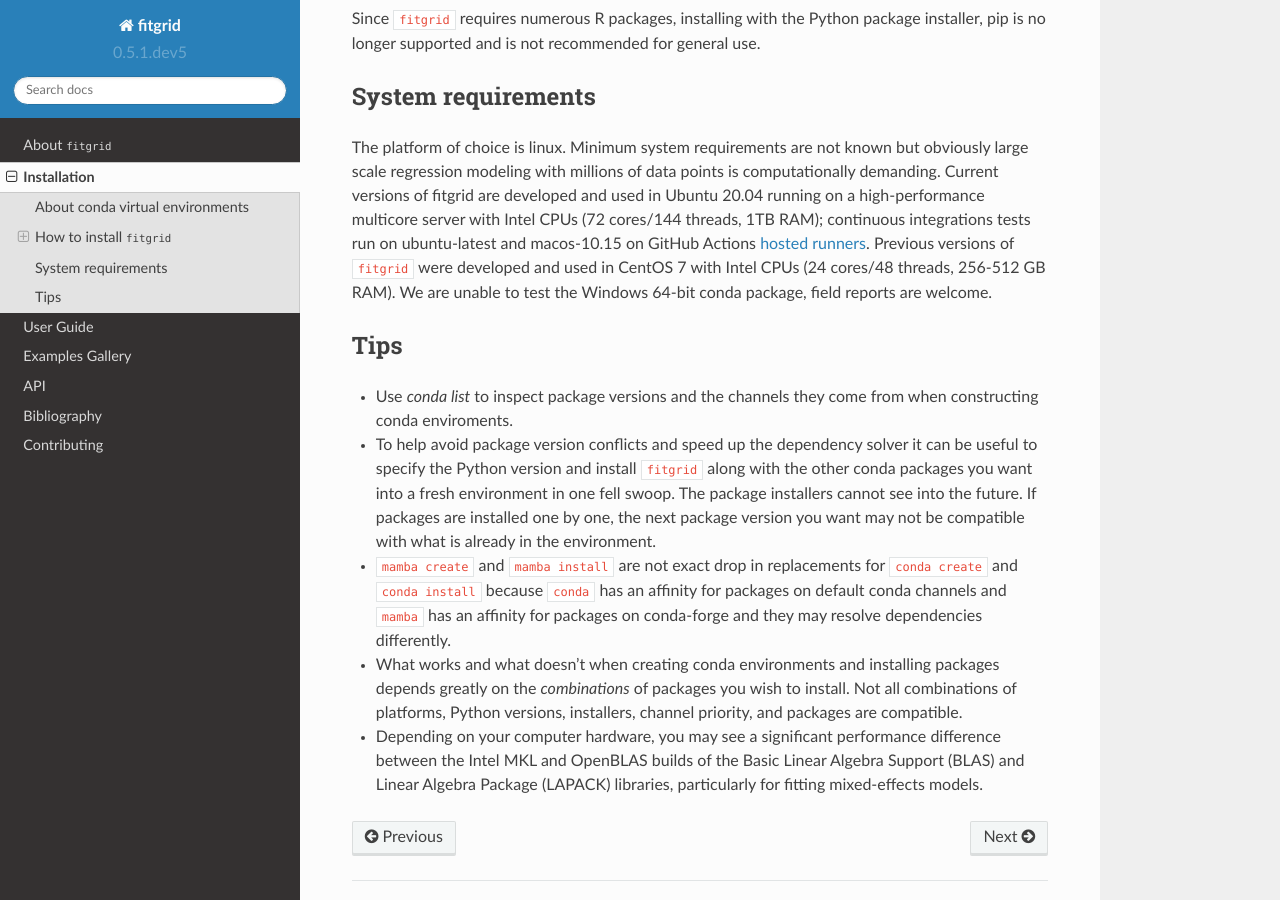
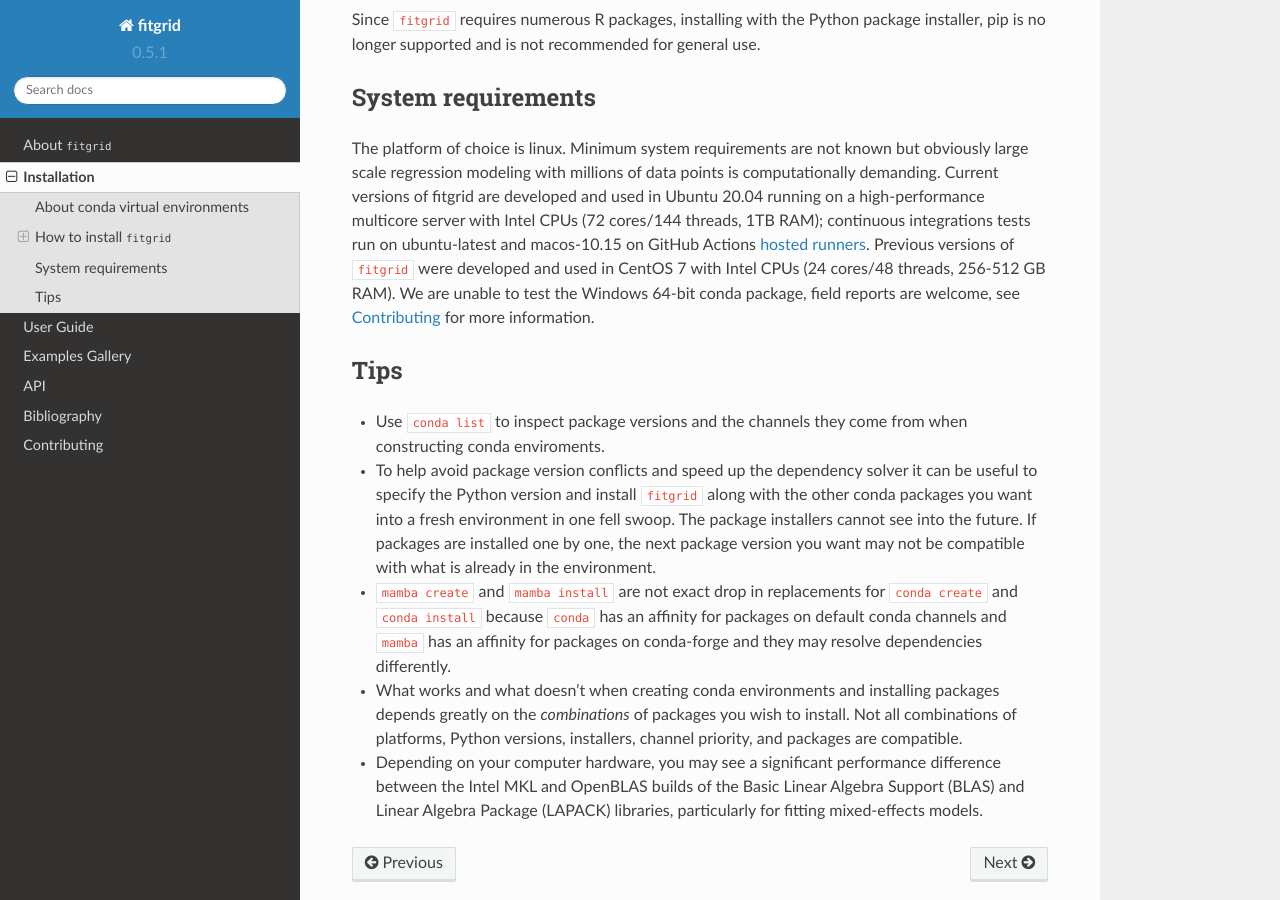
Before and after one commit to kutaslab/fitgrid, a Sphinx documentation site: the page built from docs/source/installation.rst, in a window 1280 px wide and 900 px high, scrolled down 3888 px. Built offline with Sphinx 7.4.7 and the Read the Docs theme 2.0.0, drawn with Linux system fonts in a browser that asks for light colours; pages that are not in the unit, such as notebooks, are missing from menus.

Commit message:
fix typos, drop devX for 0.5.1 stable release

```diff
--- a/docs/source/contributing.rst
+++ b/docs/source/contributing.rst
@@ -149,12 +149,12 @@ Deployment
 
   * Pre-release: ``M.N.P.devX``
 
-    * Conda packages: `--channel kutaslab/label/pre-release <https://anaconda.org/kutaslab/fitgrid/files)>`_
+    * Conda packages: `--channel kutaslab/label/pre-release <https://anaconda.org/kutaslab/fitgrid/files>`_
     * Sphinx documentation: `kutaslab.github.io/fitgrid-dev-docs <https://kutaslab.github.io/fitgrid-dev-docs>`_
 
   * Stable release: ``vM.N.P``
 
-    * Conda packages: `--channel kutaslab <https://anaconda.org/kutaslab/fitgrid/files)>`_
+    * Conda packages: `--channel kutaslab <https://anaconda.org/kutaslab/fitgrid/files>`_
     * Sphinx documentation: `kutaslab.github.io/fitgrid <https://kutaslab.github.io/fitgrid>`_
     * Zenodo archive DOI: `10.5281/zenodo.3581496 <https://doi.org/10.5281/zenodo.3581496>`_
 
--- a/docs/source/installation.rst
+++ b/docs/source/installation.rst
@@ -94,8 +94,8 @@ How to install ``fitgrid``
 ==========================
 
 These examples show how to install ``fitgrid`` from a shell command line
-prompt in a linux or Mac terminal window.  They assume the `conda` and
-`mamba` executables are already installed and the users's .condarc file
+prompt in a linux or Mac terminal window.  They assume the ``conda`` and
+``mamba`` executables are already installed and the users's .condarc file
 has not been modified.
 
 
@@ -124,7 +124,7 @@ Mac OSX.
        -c kutaslab -c ejolly -c conda-forge \
        --strict-channel-priority
 
-.. warning::
+.. note::
 
    This installation currently defaults to OpenBLAS builds of matrix
    math and linear algebra libraries so execution time on some Intel
@@ -279,13 +279,14 @@ GitHub Actions `hosted runners
 <https://docs.github.com/en/actions/using-github-hosted-runners/about-github-hosted-runners#supported-runners-and-hardware-resources>`_.
 Previous versions of ``fitgrid`` were developed and used in CentOS 7
 with Intel CPUs (24 cores/48 threads, 256-512 GB RAM). We are unable
-to test the Windows 64-bit conda package, field reports are welcome.
+to test the Windows 64-bit conda package, field reports are welcome,
+see :ref:`Contributing <how_to_contribute>` for more information.
 
 ====
 Tips
 ====
 
-* Use `conda list` to inspect package versions and the channels they come
+* Use ``conda list`` to inspect package versions and the channels they come
   from when constructing conda enviroments.
 
 * To help avoid package version conflicts and speed up the dependency
--- a/fitgrid/__init__.py
+++ b/fitgrid/__init__.py
@@ -11,7 +11,7 @@ from .io import (
 from .models import run_model, lm, lmer
 from . import utils, defaults
 
-__version__ = "0.5.1.dev5"
+__version__ = "0.5.1"
 
 # for use by pytests and docs
 DATA_DIR = Path(__file__).parent / "data"
```
